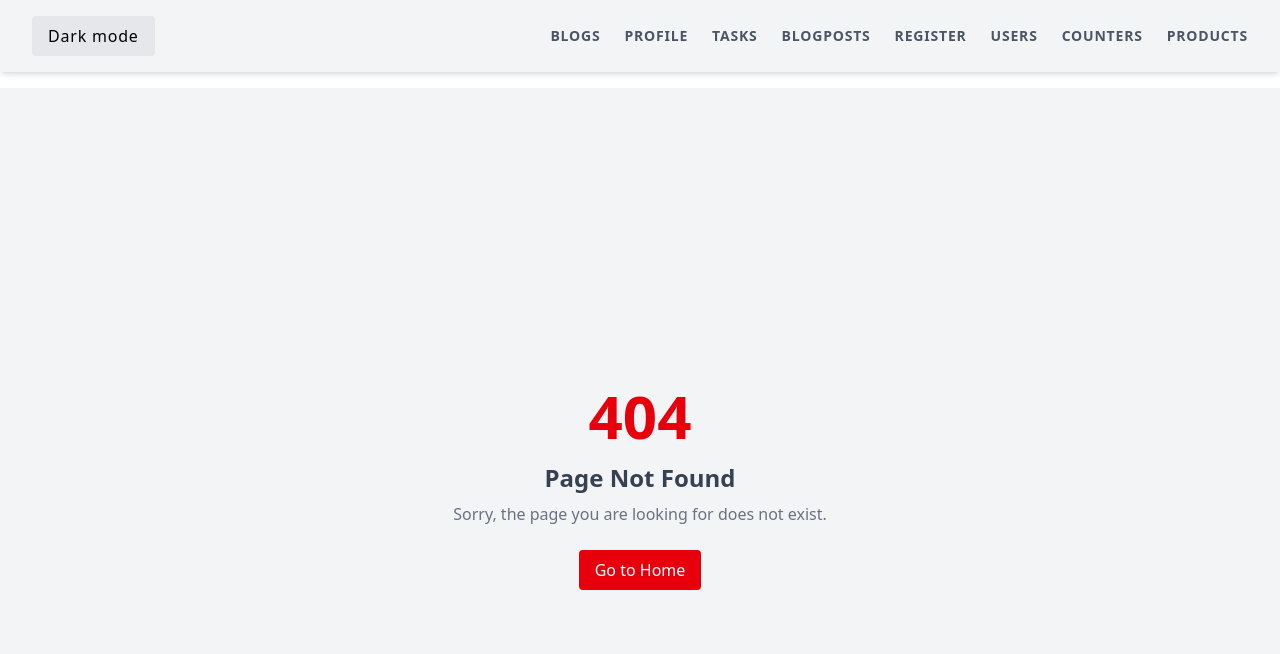
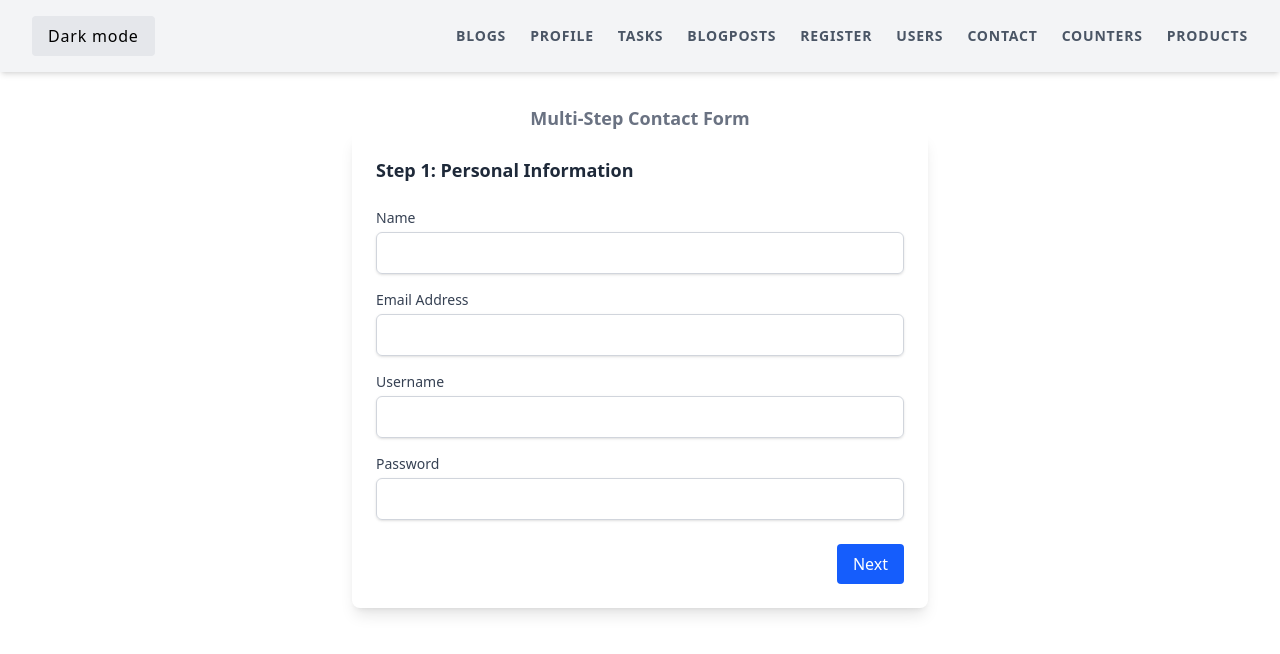
Before and after one commit to harshillencircle/ReactJS-Concepts, a React (Vite) app: page /contact in a window 1280 px wide. Before the commit this address had no page. Shown: the top 654 px of the page. Built offline with nearby package versions, Linux system fonts and the light colour scheme.

Commit message:
feat: Create a multi-step form using Formik with validation using Yup

```diff
--- a/src/App.jsx
+++ b/src/App.jsx
@@ -16,6 +16,7 @@ import ToDo from './components/todo/ToDo.jsx'
 import Products from './components/products/Products.jsx'
 import ProductDetails from './components/products/ProductDetails.jsx'
 import Parent from './components/parentchild/Parent.jsx'
+import ContactForm from './components/contact/ContactForm.jsx'
 
 function App() {
 
@@ -39,6 +40,7 @@ function App() {
           <Route path='/blogpost' element={<BlogPostList />} />
           <Route path='/register' element={<RegistrationForm />} />
           <Route path='/user' element={<Users />} />
+          <Route path='/contact' element={<ContactForm />} />
           <Route path='/counter' element={
             <Fragment>
               <Counter1 />,
--- /dev/null
+++ b/src/components/contact/ContactForm.jsx
@@ -0,0 +1,70 @@
+import { Form, Formik } from 'formik';
+import React, { useState } from 'react'
+import { validationStep1, validationStep2 } from '../../validation/ValidatonSchemas';
+import FormStep1 from './steps/FormStep1';
+import FormStep2 from './steps/FormStep2';
+import FormStep3 from './steps/FormStep3';
+
+const steps = ['Personal Information', 'Address', 'Review']
+
+function ContactForm() {
+    const [step, setStep] = useState(0);
+
+    const validation = [validationStep1, validationStep2, null];
+
+    const isLastStep = step === steps.length - 1;
+
+    const handleNext = async (values, actions) => {
+        const currentSchema = validation[step];
+        if (currentSchema) {
+            try {
+                await currentSchema.validate(values, { abortEarly: false });
+                setStep(step + 1);
+            } catch (error) {
+                const errors = {};
+                error.inner.forEach(e => errors[e.path] = e.message);
+                actions.setErrors(errors);
+            }
+        }
+        else {
+            setStep(step + 1);
+        }
+    };
+
+    const handleBack = () => setStep(step - 1);
+
+    return (
+        <div className="flex flex-col justify-center items-center m-4">
+            <div className='text-lg text-gray-500 font-bold mt-4'>
+                Multi-Step Contact Form
+            </div>
+            <div className="w-xl p-6 rounded-lg shadow-lg">
+                <Formik
+                    initialValues={{ name: '', email: '', username: '', password: '', address: '', city: '', zip: '' }}
+                    onSubmit={(values) => {
+                        alert("Form Submitted!" + JSON.stringify(values, null, 2));
+                    }}
+                >
+                    {formik => (
+                        <Form>
+                            {step === 0 && <FormStep1 />}
+                            {step === 1 && <FormStep2 />}
+                            {step === 2 && <FormStep3 />}
+
+                            <div className="flex justify-between mt-6">
+                                {step > 0 && <button type='button' onClick={handleBack} className="px-4 py-2 bg-gray-200 hover:bg-gray-300 text-gray-800 rounded">Back</button>} {'  '}
+                                {!isLastStep && (
+                                    <button type='button' onClick={() => handleNext(formik.values, formik)} className="ml-auto px-4 py-2 bg-blue-600 text-white hover:bg-blue-700 rounded">Next</button>
+                                )}
+                                {isLastStep && <button type='submit' className="ml-auto px-4 py-2 bg-green-600 text-white hover:bg-green-700 rounded">Submit</button>}
+                            </div>
+                        </Form>
+                    )}
+
+                </Formik>
+            </div>
+        </div>
+    )
+}
+
+export default ContactForm;
--- /dev/null
+++ b/src/components/contact/inputfield/InputField.jsx
@@ -0,0 +1,14 @@
+import { ErrorMessage, Field } from 'formik'
+import React from 'react'
+
+const InputField = ({ label, name, type = "text" }) => {
+    return (
+        <div className="mb-4">
+            <label className="block text-sm font-medium text-gray-700 mb-1">{label}</label>
+            <Field name={name} type={type} className="w-full px-4 py-2 border border-gray-300 rounded-md shadow-sm focus:outline-none focus:ring-2 focus:ring-blue-500" />
+            <ErrorMessage name={name} component="div" className='text-red-500 text-sm mt-1' />
+        </div>
+    )
+}
+
+export default InputField;
--- /dev/null
+++ b/src/components/contact/steps/FormStep1.jsx
@@ -0,0 +1,21 @@
+import React from 'react'
+import InputField from '../inputfield/InputField'
+
+const FormStep1 = () => {
+    return (
+        <div>
+            <h3 className="text-lg font-semibold mb-6 text-gray-800">
+                Step 1: Personal Information
+            </h3>
+
+            <div className="space-y-4">
+                <InputField name="name" label="Name" className="w-full" />
+                <InputField name="email" type="email" label="Email Address" className="w-full" />
+                <InputField name="username" label="Username" className="w-full" />
+                <InputField name="password" type="password" label="Password" className="w-full" />
+            </div>
+        </div>
+    )
+}
+
+export default FormStep1;
--- /dev/null
+++ b/src/components/contact/steps/FormStep2.jsx
@@ -0,0 +1,17 @@
+import React from 'react'
+import InputField from '../inputfield/InputField'
+
+const FormStep2 = () => {
+    return (
+        <div>
+            <h3 className="text-lg font-semibold mb-6 text-gray-800">Step2: Address</h3>
+            <div className="space-y-4">
+                <InputField name="address" label="Address:" />
+                <InputField name="city" label="City:" />
+                <InputField name="zip" label="ZIP Code:" />
+            </div>
+        </div>
+    )
+}
+
+export default FormStep2;
--- /dev/null
+++ b/src/components/contact/steps/FormStep3.jsx
@@ -0,0 +1,46 @@
+import { useFormikContext } from 'formik';
+import React from 'react'
+
+const FormStep3 = () => {
+    const { values } = useFormikContext();
+
+    return (
+        <div>
+            <h3 className="text-lg font-semibold mb-6 text-gray-800">Step3: Review</h3>
+            <div className="space-y-4">
+                <div>
+                    <span className="font-medium text-gray-700">Name:</span>{' '}
+                    <span className="text-gray-900">{values.name}</span>
+                </div>
+                <div>
+                    <span className="font-medium text-gray-700">Email:</span>{' '}
+                    <span className="text-gray-900">{values.email}</span>
+                </div>
+                <div>
+                    <span className="font-medium text-gray-700">Username:</span>{' '}
+                    <span className="text-gray-900">{values.username}</span>
+                </div>
+                <div>
+                    <span className="font-medium text-gray-700">Password:</span>{' '}
+                    <span className="text-gray-900">{values.password}</span>
+                </div>
+                <div>
+                    <span className="font-medium text-gray-700">Address:</span>{' '}
+                    <span className="text-gray-900">{values.address}</span>
+                </div>
+                <div>
+                    <span className="font-medium text-gray-700">City:</span>{' '}
+                    <span className="text-gray-900">{values.city}</span>
+                </div>
+                <div>
+                    <span className="font-medium text-gray-700">ZIP Code:</span>{' '}
+                    <span className="text-gray-900">{values.zip}</span>
+                </div>
+            </div>
+            {/* <pre>{JSON.stringify(values, null, 2)}</pre> */}
+            <p className='text-green-600 font-semibold'>Confirm And Submit</p>
+        </div>
+    )
+}
+
+export default FormStep3;
--- a/src/components/navbar/Navbar.jsx
+++ b/src/components/navbar/Navbar.jsx
@@ -15,6 +15,7 @@ function Navbar() {
                 <Link className="hover:text-blue-600" to="/blogpost">BlogPosts</Link>
                 <Link className="hover:text-blue-600" to="/register">Register</Link>
                 <Link className="hover:text-blue-600" to="/user">Users</Link>
+                <Link className="hover:text-blue-600" to="/contact">Contact</Link>
                 <Link className="hover:text-blue-600" to="/counter">Counters</Link>
                 <Link className="hover:text-blue-600" to="/product">Products</Link>
             </div>
--- /dev/null
+++ b/src/validation/ValidatonSchemas.jsx
@@ -0,0 +1,14 @@
+import * as Yup from "yup";
+
+export const validationStep1 = Yup.object({
+    name: Yup.string().required("Name Is Required"),
+    email: Yup.string().email("Invalid Email Address").required("Email Is Required"),
+    username: Yup.string().required("UserName Unique And Required"),
+    password: Yup.string().min(6, "Minimun 6 Character Required").required("Password Is Required")
+});
+
+export const validationStep2 = Yup.object({
+    address: Yup.string().required("Address Is Required"),
+    city: Yup.string().required("CityIs Required"),
+    zip: Yup.string().required("ZIP Is Required")
+})
```
